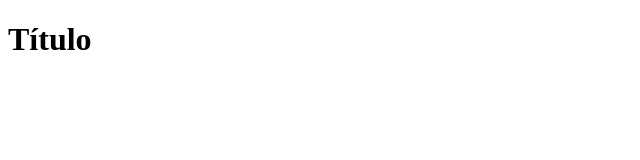
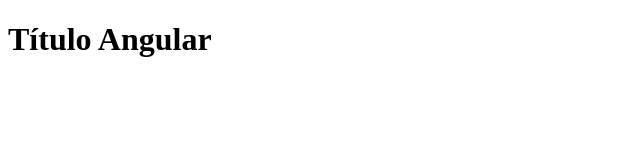
Before and after one commit to Raquelhv/test_git, a plain HTML site: page index.html in a window 1280 px wide. Shown: the whole page, without its empty margins (0-640 px from the left). Drawn offline with Linux system fonts and the light colour scheme.

Commit message:
Se cambio el titulo

```diff
--- a/index.html
+++ b/index.html
@@ -9,7 +9,7 @@
 </head>
 
 <body>
-    <h1>Título</h1>
+    <h1>Título Angular</h1>
 </body>
 
 </html>
```
